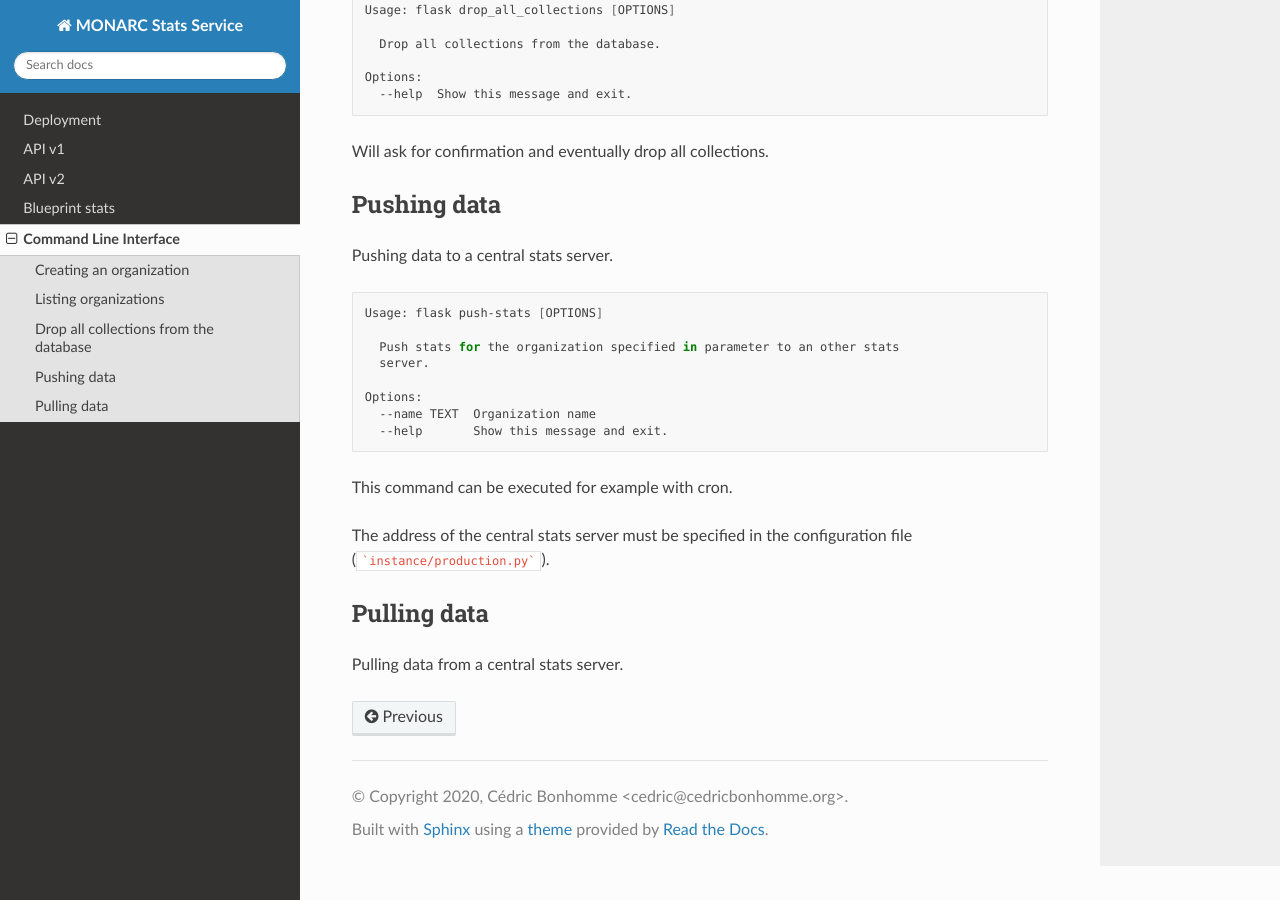
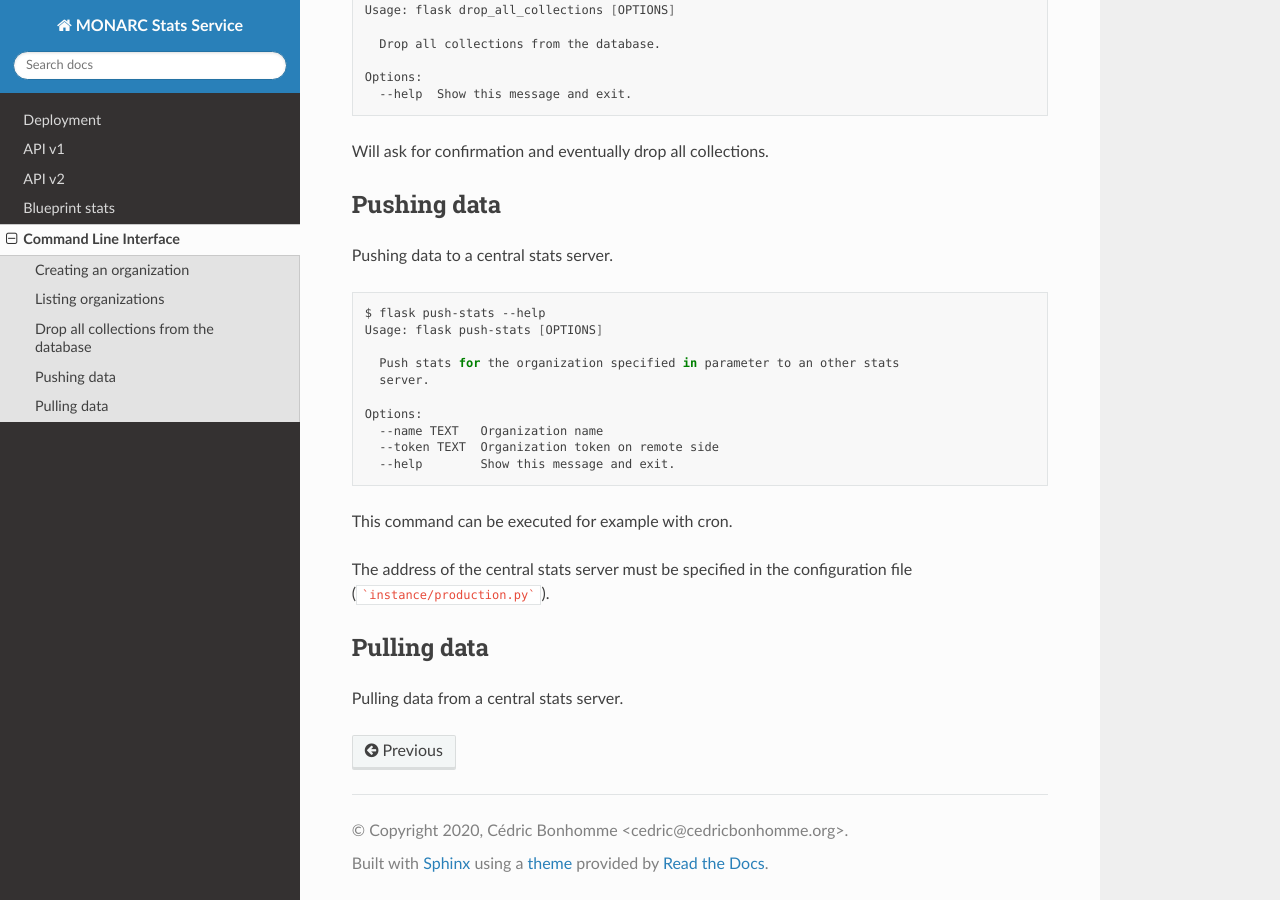
Before and after one commit to monarc-project/stats-service, a Sphinx documentation site: the page built from docs/command-line-interface.rst, in a window 1280 px wide and 900 px high, scrolled down 1008 px. Built offline with Sphinx 7.4.7 and the Read the Docs theme 2.0.0, drawn with Linux system fonts in a browser that asks for light colours.

Commit message:
chg: [doc] updated information about push commands

```diff
--- a/docs/command-line-interface.rst
+++ b/docs/command-line-interface.rst
@@ -77,14 +77,17 @@ Pushing data to a central stats server.
 
 .. code-block:: bash
 
+    $ flask push-stats --help
     Usage: flask push-stats [OPTIONS]
 
       Push stats for the organization specified in parameter to an other stats
       server.
 
     Options:
-      --name TEXT  Organization name
-      --help       Show this message and exit.
+      --name TEXT   Organization name
+      --token TEXT  Organization token on remote side
+      --help        Show this message and exit.
+
 
 
 This command can be executed for example with cron.
```
